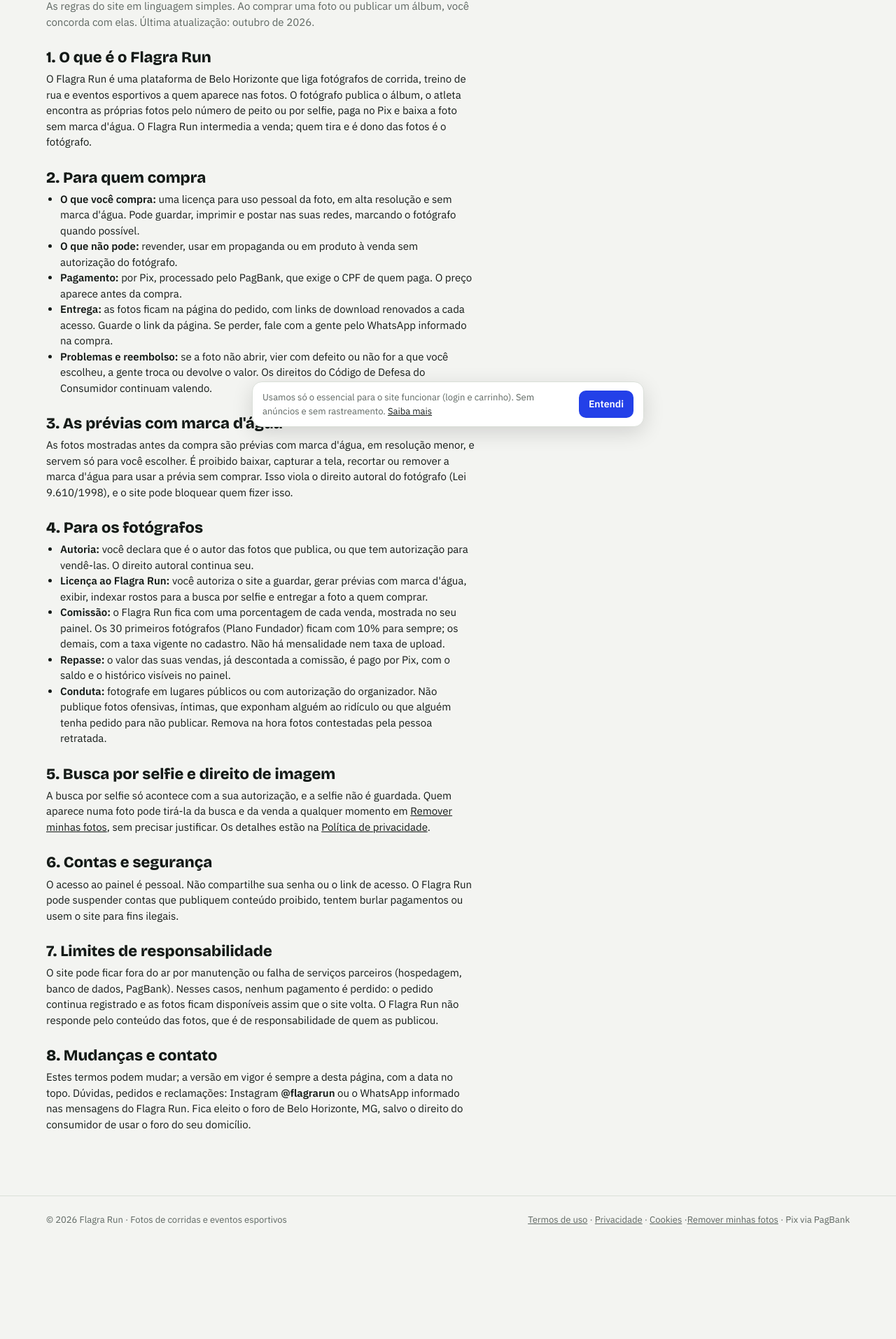
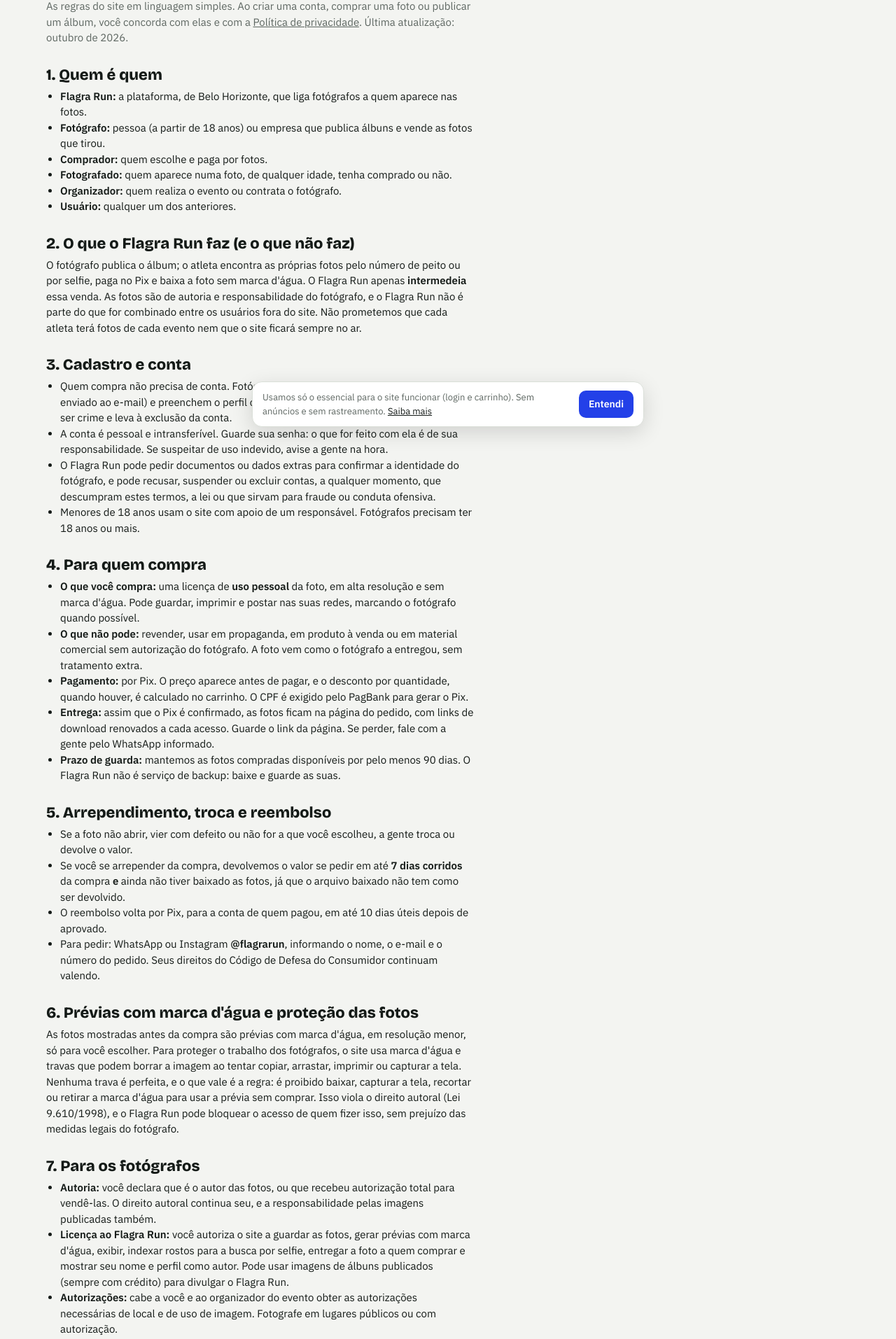
Before and after one commit to Enggustavo2003/flagra-run, a Next.js app: page /termos in a window 1280 px wide. Shown: the part 174-2087 px from the top of the page at 70% size. Before the commit the page ends 1951 px from the top, so only its background shows below. Built offline with nearby package versions, Linux system fonts and the light colour scheme; no server answers.

Commit message:
Update page.tsx

```diff
--- a/app/termos/page.tsx
+++ b/app/termos/page.tsx
@@ -2,7 +2,16 @@
 
 export const metadata = { title: "Termos de uso" };
 
-const S = { h2: { fontSize: 22, margin: "28px 0 8px" }, p: { margin: "0 0 10px", maxWidth: "68ch" }, ul: { margin: "0 0 10px", paddingLeft: 20, maxWidth: "68ch" } } as const;
+/** Preencha quando a empresa estiver aberta. Enquanto estiver vazio, a linha não aparece no site. */
+const OPERADORA = ""; // ex.: "Flagra Run Fotografia LTDA, CNPJ 00.000.000/0001-00, Belo Horizonte/MG"
+const REEMBOLSO_DIAS = 7;
+const GUARDA_DIAS = 90;
+
+const S = {
+  h2: { fontSize: 22, margin: "30px 0 8px" },
+  p: { margin: "0 0 10px", maxWidth: "68ch" },
+  ul: { margin: "0 0 10px", paddingLeft: 20, maxWidth: "68ch" },
+} as const;
 
 export default function Termos() {
   return (
@@ -10,79 +19,157 @@
       <span className="label">Flagra Run</span>
       <h1 style={{ fontSize: 40, marginTop: 8 }}>Termos de uso</h1>
       <p className="muted" style={S.p}>
-        As regras do site em linguagem simples. Ao comprar uma foto ou publicar um álbum, você concorda com elas.
-        Última atualização: outubro de 2026.
+        As regras do site em linguagem simples. Ao criar uma conta, comprar uma foto ou publicar um álbum, você concorda
+        com elas e com a <Link href="/privacidade">Política de privacidade</Link>. Última atualização: outubro de 2026.
       </p>
 
-      <h2 style={S.h2}>1. O que é o Flagra Run</h2>
+      <h2 style={S.h2}>1. Quem é quem</h2>
+      <ul style={S.ul}>
+        <li><b>Flagra Run:</b> a plataforma, de Belo Horizonte, que liga fotógrafos a quem aparece nas fotos.
+          {OPERADORA ? ` Operada por ${OPERADORA}.` : ""}</li>
+        <li><b>Fotógrafo:</b> pessoa (a partir de 18 anos) ou empresa que publica álbuns e vende as fotos que tirou.</li>
+        <li><b>Comprador:</b> quem escolhe e paga por fotos.</li>
+        <li><b>Fotografado:</b> quem aparece numa foto, de qualquer idade, tenha comprado ou não.</li>
+        <li><b>Organizador:</b> quem realiza o evento ou contrata o fotógrafo.</li>
+        <li><b>Usuário:</b> qualquer um dos anteriores.</li>
+      </ul>
+
+      <h2 style={S.h2}>2. O que o Flagra Run faz (e o que não faz)</h2>
       <p style={S.p}>
-        O Flagra Run é uma plataforma de Belo Horizonte que liga fotógrafos de corrida, treino de rua e eventos
-        esportivos a quem aparece nas fotos. O fotógrafo publica o álbum, o atleta encontra as próprias fotos pelo
-        número de peito ou por selfie, paga no Pix e baixa a foto sem marca d&apos;água. O Flagra Run intermedia a venda;
-        quem tira e é dono das fotos é o fotógrafo.
+        O fotógrafo publica o álbum; o atleta encontra as próprias fotos pelo número de peito ou por selfie, paga no Pix
+        e baixa a foto sem marca d&apos;água. O Flagra Run apenas <b>intermedeia</b> essa venda. As fotos são de autoria
+        e responsabilidade do fotógrafo, e o Flagra Run não é parte do que for combinado entre os usuários fora do site.
+        Não prometemos que cada atleta terá fotos de cada evento nem que o site ficará sempre no ar.
       </p>
 
-      <h2 style={S.h2}>2. Para quem compra</h2>
+      <h2 style={S.h2}>3. Cadastro e conta</h2>
       <ul style={S.ul}>
-        <li><b>O que você compra:</b> uma licença para uso pessoal da foto, em alta resolução e sem marca d&apos;água. Pode
-          guardar, imprimir e postar nas suas redes, marcando o fotógrafo quando possível.</li>
-        <li><b>O que não pode:</b> revender, usar em propaganda ou em produto à venda sem autorização do fotógrafo.</li>
-        <li><b>Pagamento:</b> por Pix, processado pelo PagBank, que exige o CPF de quem paga. O preço aparece antes da compra.</li>
-        <li><b>Entrega:</b> as fotos ficam na página do pedido, com links de download renovados a cada acesso. Guarde o
-          link da página. Se perder, fale com a gente pelo WhatsApp informado na compra.</li>
-        <li><b>Problemas e reembolso:</b> se a foto não abrir, vier com defeito ou não for a que você escolheu, a gente
-          troca ou devolve o valor. Os direitos do Código de Defesa do Consumidor continuam valendo.</li>
+        <li>Quem compra não precisa de conta. Fotógrafos entram com e-mail e senha (ou link enviado ao e-mail) e
+          preenchem o perfil com dados verdadeiros. Informação falsa pode ser crime e leva à exclusão da conta.</li>
+        <li>A conta é pessoal e intransferível. Guarde sua senha: o que for feito com ela é de sua responsabilidade.
+          Se suspeitar de uso indevido, avise a gente na hora.</li>
+        <li>O Flagra Run pode pedir documentos ou dados extras para confirmar a identidade do fotógrafo, e pode
+          recusar, suspender ou excluir contas, a qualquer momento, que descumpram estes termos, a lei ou que sirvam
+          para fraude ou conduta ofensiva.</li>
+        <li>Menores de 18 anos usam o site com apoio de um responsável. Fotógrafos precisam ter 18 anos ou mais.</li>
       </ul>
 
-      <h2 style={S.h2}>3. As prévias com marca d&apos;água</h2>
+      <h2 style={S.h2}>4. Para quem compra</h2>
+      <ul style={S.ul}>
+        <li><b>O que você compra:</b> uma licença de <b>uso pessoal</b> da foto, em alta resolução e sem marca d&apos;água.
+          Pode guardar, imprimir e postar nas suas redes, marcando o fotógrafo quando possível.</li>
+        <li><b>O que não pode:</b> revender, usar em propaganda, em produto à venda ou em material comercial sem
+          autorização do fotógrafo. A foto vem como o fotógrafo a entregou, sem tratamento extra.</li>
+        <li><b>Pagamento:</b> por Pix. O preço aparece antes de pagar, e o desconto por quantidade, quando houver, é
+          calculado no carrinho. O CPF é exigido pelo PagBank para gerar o Pix.</li>
+        <li><b>Entrega:</b> assim que o Pix é confirmado, as fotos ficam na página do pedido, com links de download
+          renovados a cada acesso. Guarde o link da página. Se perder, fale com a gente pelo WhatsApp informado.</li>
+        <li><b>Prazo de guarda:</b> mantemos as fotos compradas disponíveis por pelo menos {GUARDA_DIAS} dias. O
+          Flagra Run não é serviço de backup: baixe e guarde as suas.</li>
+      </ul>
+
+      <h2 style={S.h2}>5. Arrependimento, troca e reembolso</h2>
+      <ul style={S.ul}>
+        <li>Se a foto não abrir, vier com defeito ou não for a que você escolheu, a gente troca ou devolve o valor.</li>
+        <li>Se você se arrepender da compra, devolvemos o valor se pedir em até <b>{REEMBOLSO_DIAS} dias corridos</b>{" "}
+          da compra <b>e</b> ainda não tiver baixado as fotos, já que o arquivo baixado não tem como ser devolvido.</li>
+        <li>O reembolso volta por Pix, para a conta de quem pagou, em até 10 dias úteis depois de aprovado.</li>
+        <li>Para pedir: WhatsApp ou Instagram <b>@flagrarun</b>, informando o nome, o e-mail e o número do pedido. Seus
+          direitos do Código de Defesa do Consumidor continuam valendo.</li>
+      </ul>
+
+      <h2 style={S.h2}>6. Prévias com marca d&apos;água e proteção das fotos</h2>
       <p style={S.p}>
-        As fotos mostradas antes da compra são prévias com marca d&apos;água, em resolução menor, e servem só para você
-        escolher. É proibido baixar, capturar a tela, recortar ou remover a marca d&apos;água para usar a prévia sem
-        comprar. Isso viola o direito autoral do fotógrafo (Lei 9.610/1998), e o site pode bloquear quem fizer isso.
+        As fotos mostradas antes da compra são prévias com marca d&apos;água, em resolução menor, só para você escolher.
+        Para proteger o trabalho dos fotógrafos, o site usa marca d&apos;água e travas que podem borrar a imagem ao
+        tentar copiar, arrastar, imprimir ou capturar a tela. Nenhuma trava é perfeita, e o que vale é a regra:
+        é proibido baixar, capturar a tela, recortar ou retirar a marca d&apos;água para usar a prévia sem comprar. Isso
+        viola o direito autoral (Lei 9.610/1998), e o Flagra Run pode bloquear o acesso de quem fizer isso, sem
+        prejuízo das medidas legais do fotógrafo.
       </p>
 
-      <h2 style={S.h2}>4. Para os fotógrafos</h2>
+      <h2 style={S.h2}>7. Para os fotógrafos</h2>
       <ul style={S.ul}>
-        <li><b>Autoria:</b> você declara que é o autor das fotos que publica, ou que tem autorização para vendê-las. O
-          direito autoral continua seu.</li>
-        <li><b>Licença ao Flagra Run:</b> você autoriza o site a guardar, gerar prévias com marca d&apos;água, exibir,
-          indexar rostos para a busca por selfie e entregar a foto a quem comprar.</li>
-        <li><b>Comissão:</b> o Flagra Run fica com uma porcentagem de cada venda, mostrada no seu painel. Os 30 primeiros
-          fotógrafos (Plano Fundador) ficam com 10% para sempre; os demais, com a taxa vigente no cadastro. Não há
-          mensalidade nem taxa de upload.</li>
-        <li><b>Repasse:</b> o valor das suas vendas, já descontada a comissão, é pago por Pix, com o saldo e o histórico
-          visíveis no painel.</li>
-        <li><b>Conduta:</b> fotografe em lugares públicos ou com autorização do organizador. Não publique fotos ofensivas,
-          íntimas, que exponham alguém ao ridículo ou que alguém tenha pedido para não publicar. Remova na hora fotos
-          contestadas pela pessoa retratada.</li>
+        <li><b>Autoria:</b> você declara que é o autor das fotos, ou que recebeu autorização total para vendê-las. O
+          direito autoral continua seu, e a responsabilidade pelas imagens publicadas também.</li>
+        <li><b>Licença ao Flagra Run:</b> você autoriza o site a guardar as fotos, gerar prévias com marca d&apos;água,
+          exibir, indexar rostos para a busca por selfie, entregar a foto a quem comprar e mostrar seu nome e perfil
+          como autor. Pode usar imagens de álbuns publicados (sempre com crédito) para divulgar o Flagra Run.</li>
+        <li><b>Autorizações:</b> cabe a você e ao organizador do evento obter as autorizações necessárias de local e de
+          uso de imagem. Fotografe em lugares públicos ou com autorização.</li>
+        <li><b>Conteúdo proibido:</b> nada de fotos ofensivas, íntimas, discriminatórias, violentas, ilegais ou que
+          exponham alguém ao ridículo. Fotos que alguém peça para tirar do ar devem sair na hora.</li>
+        <li><b>Comissão:</b> o Flagra Run retém um percentual do valor bruto de cada venda, mostrado no seu painel antes de
+          você publicar. Os 30 primeiros fotógrafos (Plano Fundador) ficam com 10% para sempre; os demais, com 12%.
+          Sem mensalidade, sem taxa de upload, com a busca por selfie incluída. Mudanças futuras de taxa valem só para
+          vendas novas e são avisadas antes.</li>
+        <li><b>Repasse:</b> o valor das suas vendas, já descontada a comissão, é pago por Pix, com saldo e histórico
+          visíveis no painel. Taxas de pagamento do PagBank e tributos sobre o seu ganho são tratados conforme a lei;
+          quem declara e recolhe os seus impostos é você.</li>
+        <li><b>Retirada pelo site:</b> o Flagra Run pode tirar do ar, sem aviso prévio, fotos que violem estes termos ou
+          direitos de terceiros, e suspender contas reincidentes.</li>
+        <li><b>Fora da plataforma:</b> não use o Flagra Run para levar compradores a vender por fora ou para divulgar
+          serviço concorrente nos álbuns.</li>
       </ul>
 
-      <h2 style={S.h2}>5. Busca por selfie e direito de imagem</h2>
+      <h2 style={S.h2}>8. Busca por selfie e direito de imagem</h2>
       <p style={S.p}>
         A busca por selfie só acontece com a sua autorização, e a selfie não é guardada. Quem aparece numa foto pode
-        tirá-la da busca e da venda a qualquer momento em{" "}
-        <Link href="/remover-rosto">Remover minhas fotos</Link>, sem precisar justificar. Os detalhes estão na{" "}
+        tirá-la da busca e da venda a qualquer momento em <Link href="/remover-rosto">Remover minhas fotos</Link>, sem
+        precisar justificar. Para menores de idade, o pedido pode ser feito pelo responsável. Os detalhes estão na{" "}
         <Link href="/privacidade">Política de privacidade</Link>.
       </p>
 
-      <h2 style={S.h2}>6. Contas e segurança</h2>
+      <h2 style={S.h2}>9. Denúncias</h2>
       <p style={S.p}>
-        O acesso ao painel é pessoal. Não compartilhe sua senha ou o link de acesso. O Flagra Run pode suspender contas
-        que publiquem conteúdo proibido, tentem burlar pagamentos ou usem o site para fins ilegais.
+        Viu uma foto com direito autoral violado, sua imagem usada de forma indevida ou conteúdo ofensivo? Fale com a
+        gente pelo Instagram <b>@flagrarun</b> ou pelo WhatsApp do Flagra Run, com o link da foto. Analisamos rápido e
+        tiramos do ar o que for contestado enquanto apuramos.
       </p>
 
-      <h2 style={S.h2}>7. Limites de responsabilidade</h2>
+      <h2 style={S.h2}>10. Uso do site e propriedade intelectual</h2>
+      <ul style={S.ul}>
+        <li>O site, a marca Flagra Run, o logotipo, o código e o banco de dados são do Flagra Run. Você recebe apenas
+          uma licença de uso limitada, não exclusiva e intransferível.</li>
+        <li>É proibido usar robôs, scripts ou outras ferramentas para copiar fotos, listas ou dados do site em
+          escala, tentar acessar áreas restritas, fazer engenharia reversa, ou sobrecarregar o serviço.</li>
+        <li>É proibido usar o site para fraude, para burlar pagamentos ou para qualquer fim ilegal. Quem fizer isso pode ter
+          o acesso bloqueado, sem prejuízo de outras medidas legais.</li>
+        <li>Não publique, em lugar nenhum, afirmações falsas ou ofensivas sobre o Flagra Run ou seus parceiros. Crítica
+          honesta continua livre.</li>
+      </ul>
+
+      <h2 style={S.h2}>11. Pagamentos</h2>
       <p style={S.p}>
-        O site pode ficar fora do ar por manutenção ou falha de serviços parceiros (hospedagem, banco de dados, PagBank).
-        Nesses casos, nenhum pagamento é perdido: o pedido continua registrado e as fotos ficam disponíveis assim que o
-        site volta. O Flagra Run não responde pelo conteúdo das fotos, que é de responsabilidade de quem as publicou.
+        Os pagamentos são processados pelo PagBank, instituição de pagamento autorizada pelo Banco Central. O Flagra Run
+        é a plataforma e não faz o papel de banco nem guarda o seu CPF ou dados de pagamento. O relacionamento
+        financeiro com o PagBank segue as regras dele.
       </p>
 
-      <h2 style={S.h2}>8. Mudanças e contato</h2>
+      <h2 style={S.h2}>12. Comunicações</h2>
       <p style={S.p}>
-        Estes termos podem mudar; a versão em vigor é sempre a desta página, com a data no topo. Dúvidas, pedidos e
-        reclamações: Instagram <b>@flagrarun</b> ou o WhatsApp informado nas mensagens do Flagra Run. Fica eleito o
-        foro de Belo Horizonte, MG, salvo o direito do consumidor de usar o foro do seu domicílio.
+        Mandamos mensagens sobre o seu pedido por e-mail e WhatsApp. Novidades e promoções só com a sua autorização (a
+        caixa do carrinho vem desmarcada) e você sai quando quiser respondendo a mensagem ou falando com a gente.
+      </p>
+
+      <h2 style={S.h2}>13. Disponibilidade e limites de responsabilidade</h2>
+      <p style={S.p}>
+        O site é oferecido como está e pode ficar fora do ar por manutenção ou falha de serviços parceiros
+        (hospedagem, banco de dados, PagBank, reconhecimento facial). Nesses casos, nenhum pagamento é perdido: o pedido
+        continua registrado e as fotos ficam disponíveis assim que o site volta. O Flagra Run não responde pelo conteúdo
+        das fotos, nem por danos causados entre usuários, por fatos de terceiros, caso fortuito ou força maior, sem
+        prejuízo do que o Código de Defesa do Consumidor garante a quem compra.
+      </p>
+
+      <h2 style={S.h2}>14. Mudanças, validade e contato</h2>
+      <p style={S.p}>
+        Estes termos podem mudar; a versão em vigor é sempre a desta página, com a data no topo, e mudanças relevantes
+        serão avisadas. Se alguma regra for considerada inválida, as demais continuam valendo. O Flagra Run não cria
+        vínculo de sociedade ou emprego com os usuários e a falta de exigência de um direito não é renúncia a ele.
+      </p>
+      <p style={S.p}>
+        Dúvidas, pedidos e reclamações: Instagram <b>@flagrarun</b> ou o WhatsApp informado nas mensagens do Flagra Run.
+        Fica eleito o foro de Belo Horizonte, MG, salvo o direito do consumidor de usar o foro do seu domicílio.
       </p>
     </div>
   );
```
